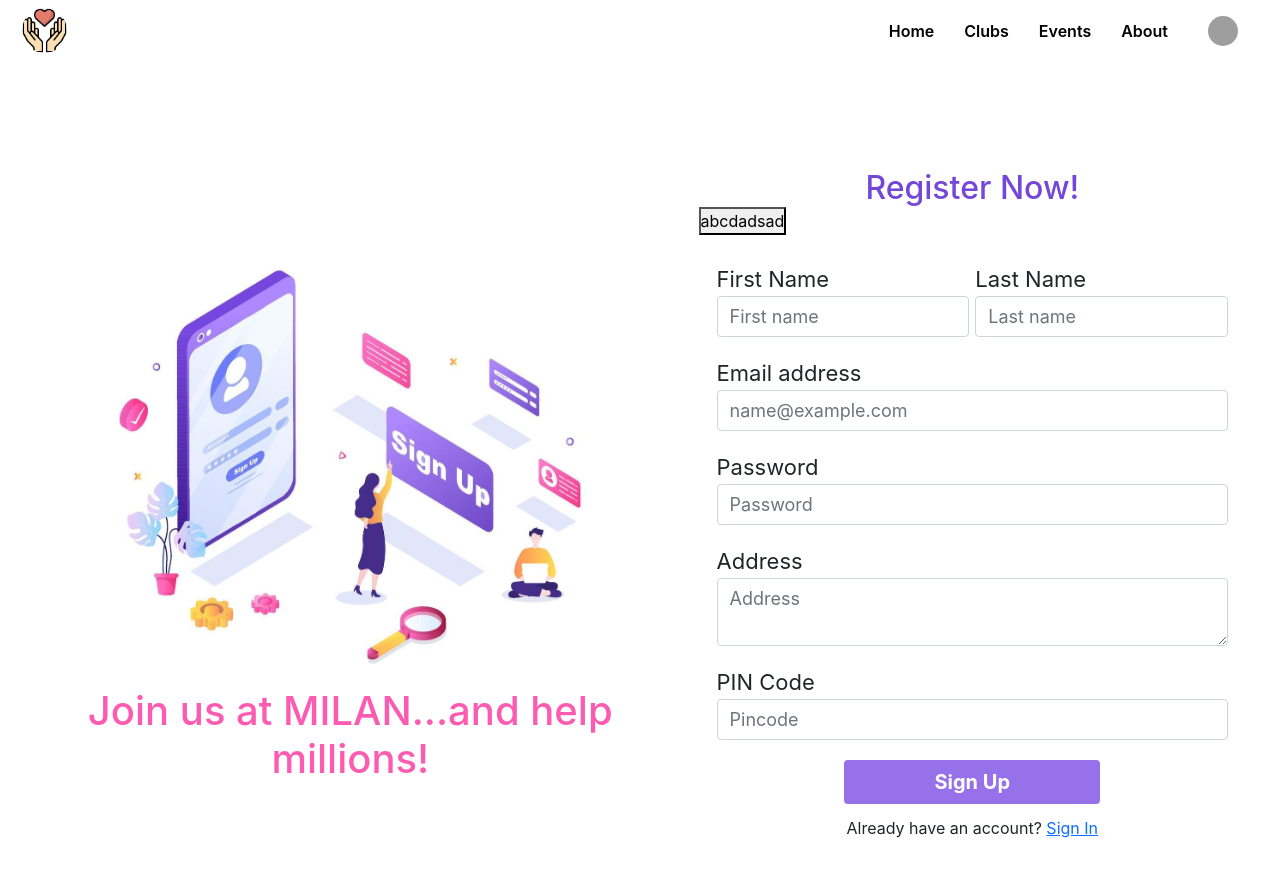
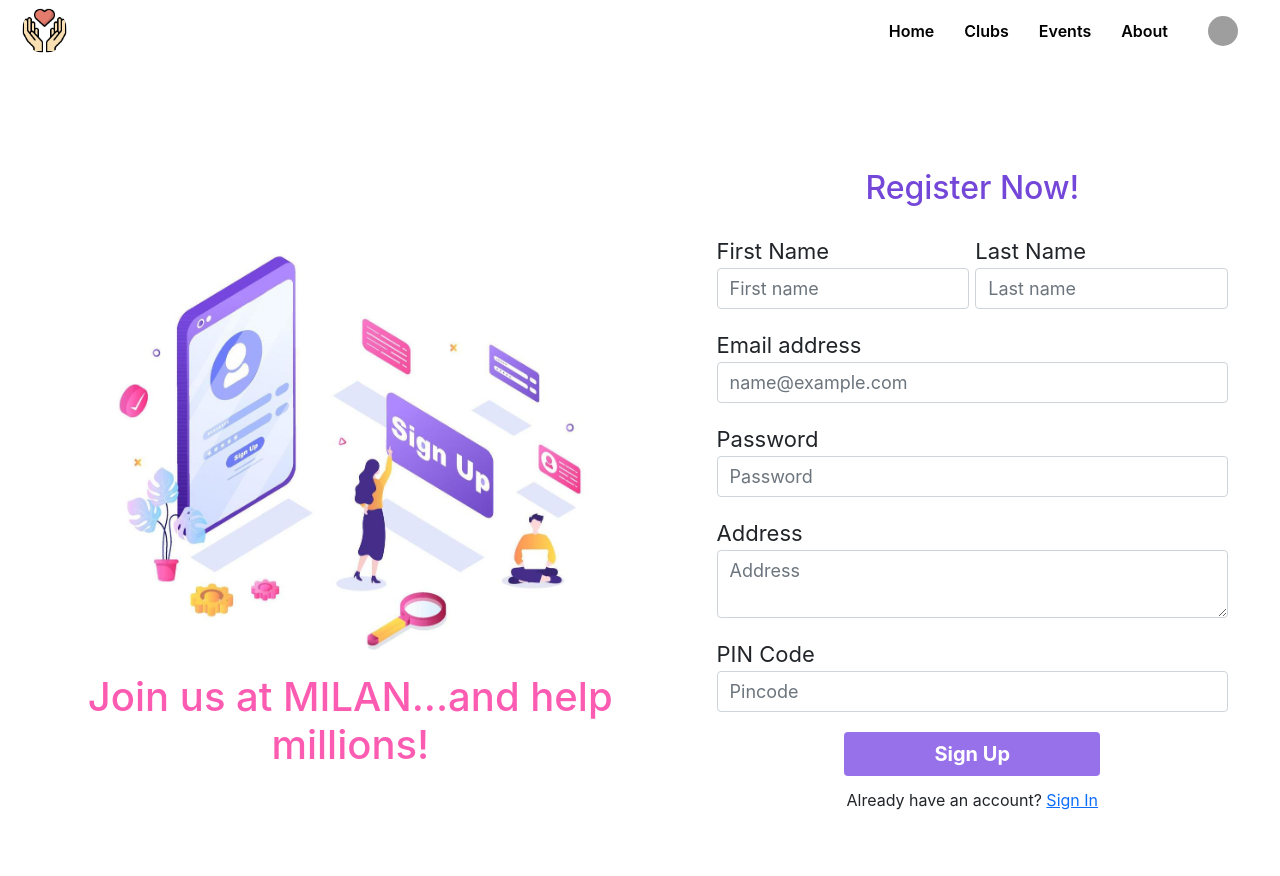
Before and after one commit to ngoworldcommunity/NGOWorld, a React (Create React App) app in the folder milan-app/: page /user/register in a window 1280 px wide. Shown: the top 876 px of the page. Built offline with nearby package versions, Linux system fonts and the light colour scheme; grey boxes are pictures that could not be loaded.

Commit message:
Removed a typo

```diff
--- a/milan-app/src/pages/user/UserRegister.jsx
+++ b/milan-app/src/pages/user/UserRegister.jsx
@@ -26,7 +26,6 @@ export default function UserRegister() {
 
 				<div id="section2">
 					<h2>Register Now!</h2>
-                    <button onClick={handleSubmit}>abcdadsad</button>
 					<form onSubmit={handleSubmit}>
 						<div id="name">
 							<div className="form-group">
```
